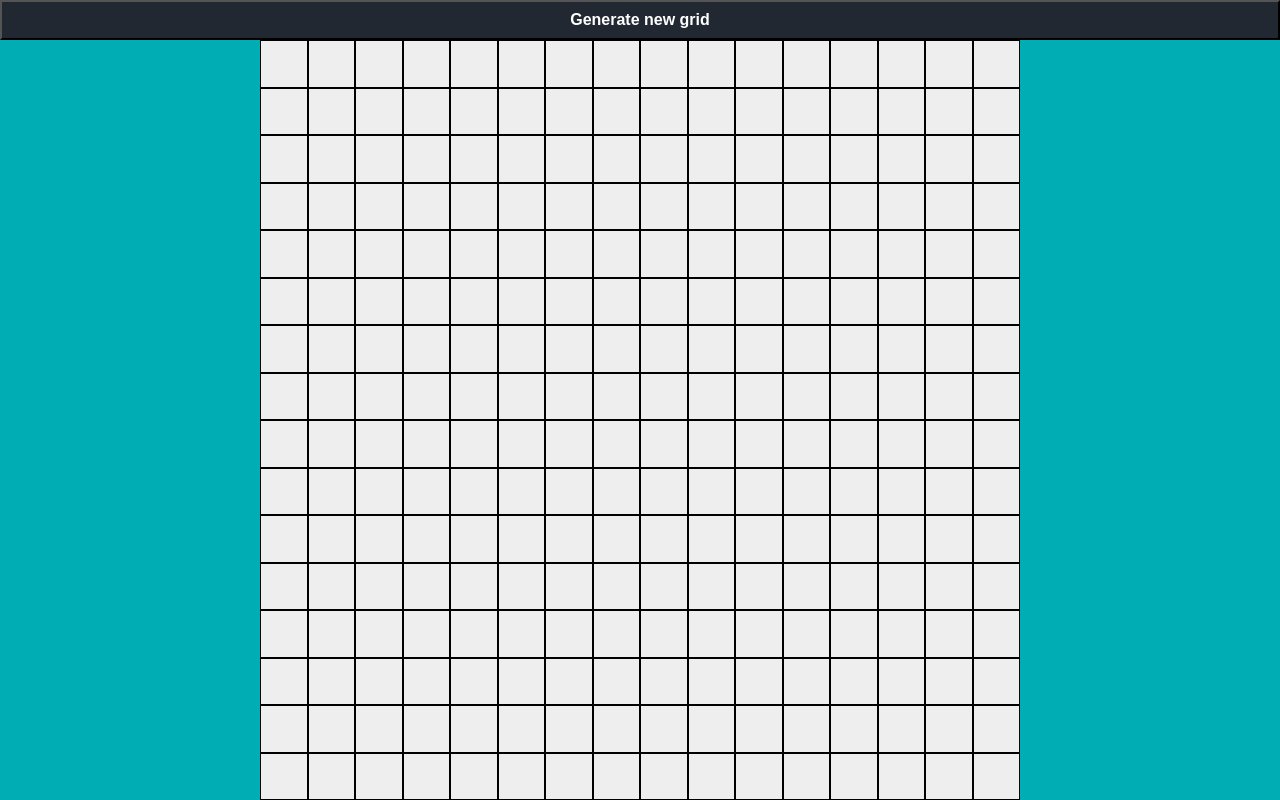
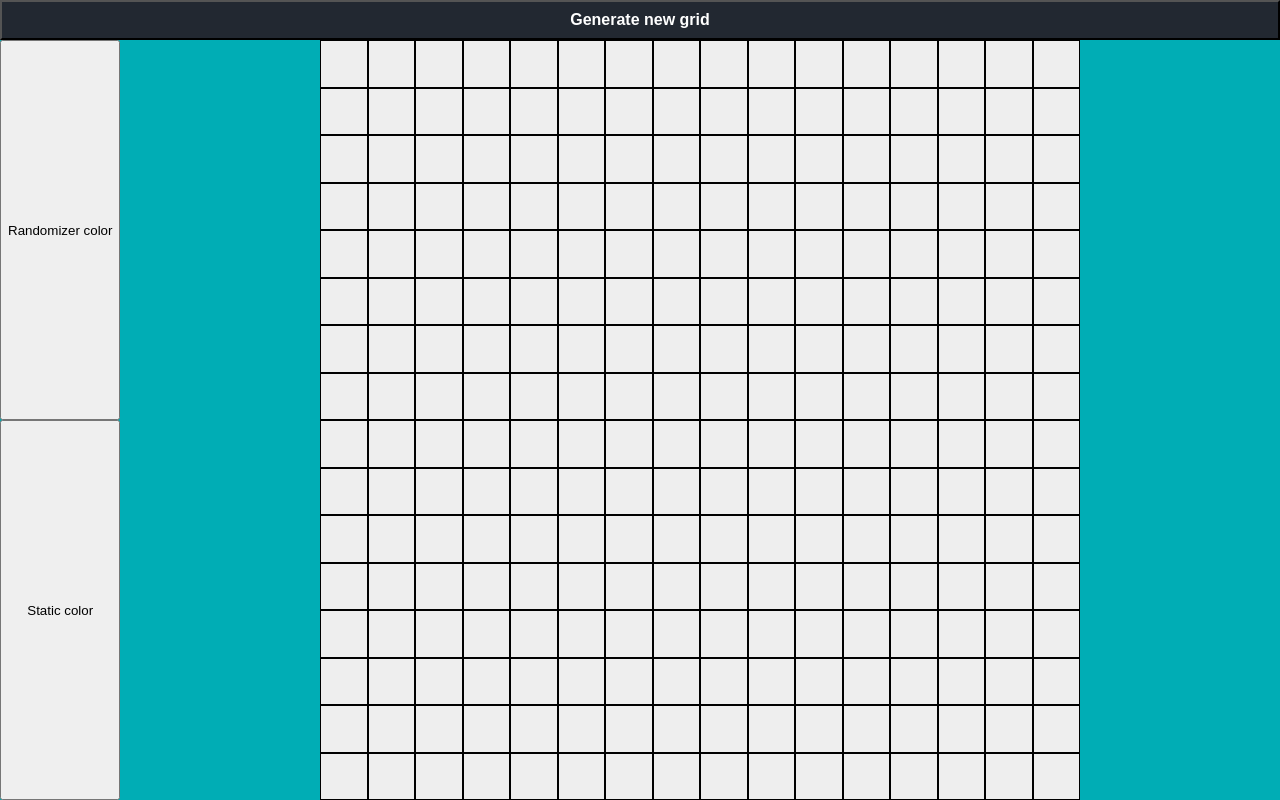
Before and after one commit to rhythmicdev/etch-a-sketch, a plain HTML site: page index.html in a window 1280 px wide. Drawn offline with Linux system fonts and the light colour scheme.

Commit message:
Add buttons to toggle between random and static colors, add new div container to properly align new buttons on side, flex-direction of main container set to column

```diff
--- a/index.html
+++ b/index.html
@@ -9,7 +9,13 @@
 </head>
 <body>
     <button type="button" id="genButton">Generate new grid</button>
-    <div id="container"></div>
+    <div id="outerContainer">
+        <div id="buttonContainer">
+            <button type="button" id="colorToggle">Randomizer color</button>
+            <button type="button" id="staticToggle">Static color</button>
+        </div>
+        <div id="container"></div>
+    </div>
     <script src="./javascript.js"></script>
 </body>
 </html>
--- a/styles.css
+++ b/styles.css
@@ -5,9 +5,22 @@ body {
     background: #00ADB5;
 }
 
+#outerContainer {
+    display: flex;
+    flex-wrap: wrap;
+}
+
+#buttonContainer {
+    display: flex;
+    flex-direction: column;
+}
+
+#colorToggle, #staticToggle {
+    flex: 1;
+}
+
 #container {
     display: flex;
-    flex-wrap: wrap;
     width: 95vh;
     margin: 0 auto;
     background: #EEEEEE;
```
